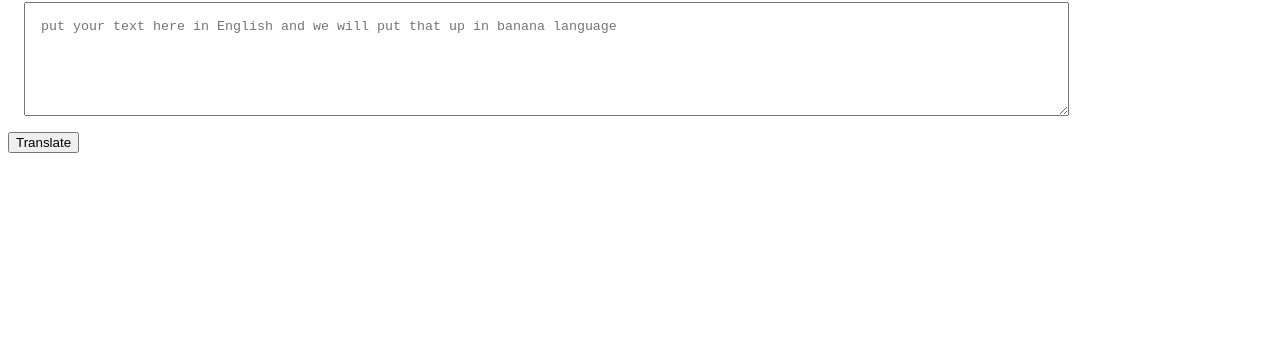
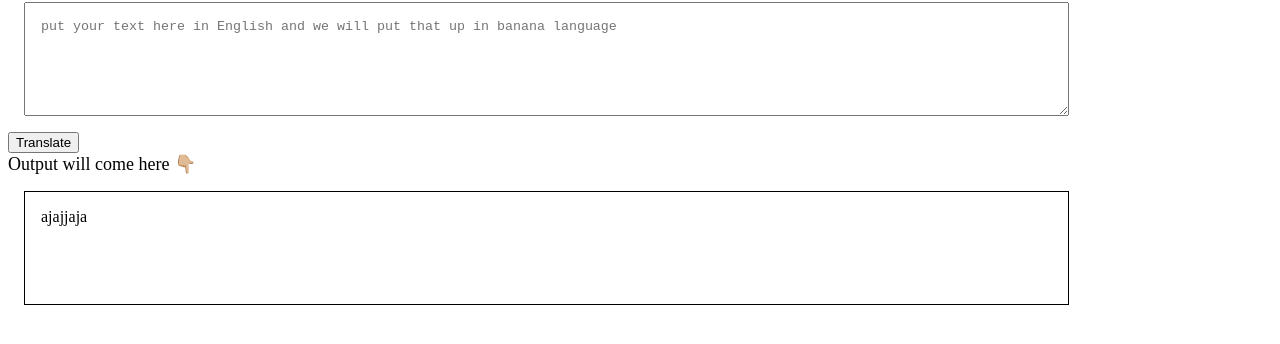
Before and after one commit to vvaibhavdesai/Making-bananatalkapp-using-vanillaJs, a plain HTML site: page index.html in a window 1280 px wide. Shown: the part 78-422 px from the top of the page. Drawn offline with Linux system fonts and the light colour scheme.

Commit message:
input processing done

```diff
--- a/app.js
+++ b/app.js
@@ -1,11 +1,10 @@
 var btnTranslate = document.querySelector("#btn-translate");
 var txtInput = document.querySelector("#txt-input");
+var outputDiv= document.querySelector("#output");
 
-console.log(txtInput)
 
 function clickEventHandler() {
-    console.log("clicked!");
-    console.log("input",txtInput.value);
+   outputDiv.innerText="ajajjaja "+txtInput.value;
 };
 
-btnTranslate.addEventListener("click",clickEventHandler)
+btnTranslate.addEventListener("click",clickEventHandler())
--- a/index.html
+++ b/index.html
@@ -14,6 +14,15 @@
             margin: 1rem;
             padding: 1rem;
         }
+
+        #output{
+            border: 1px solid black;
+            height:10vh;
+            width:80% ;
+            margin:1rem;
+            padding:1rem;
+
+        }
     </style>
 </head>
 
@@ -24,6 +33,9 @@
 
     <button id="btn-translate">Translate</button>
 
+    <div style="font-size: large;">Output will come here 👇🏼</div>
+    <div id="output"></div>
+
 
 
     <script src="app.js" type="text/javascript"></script>
```
